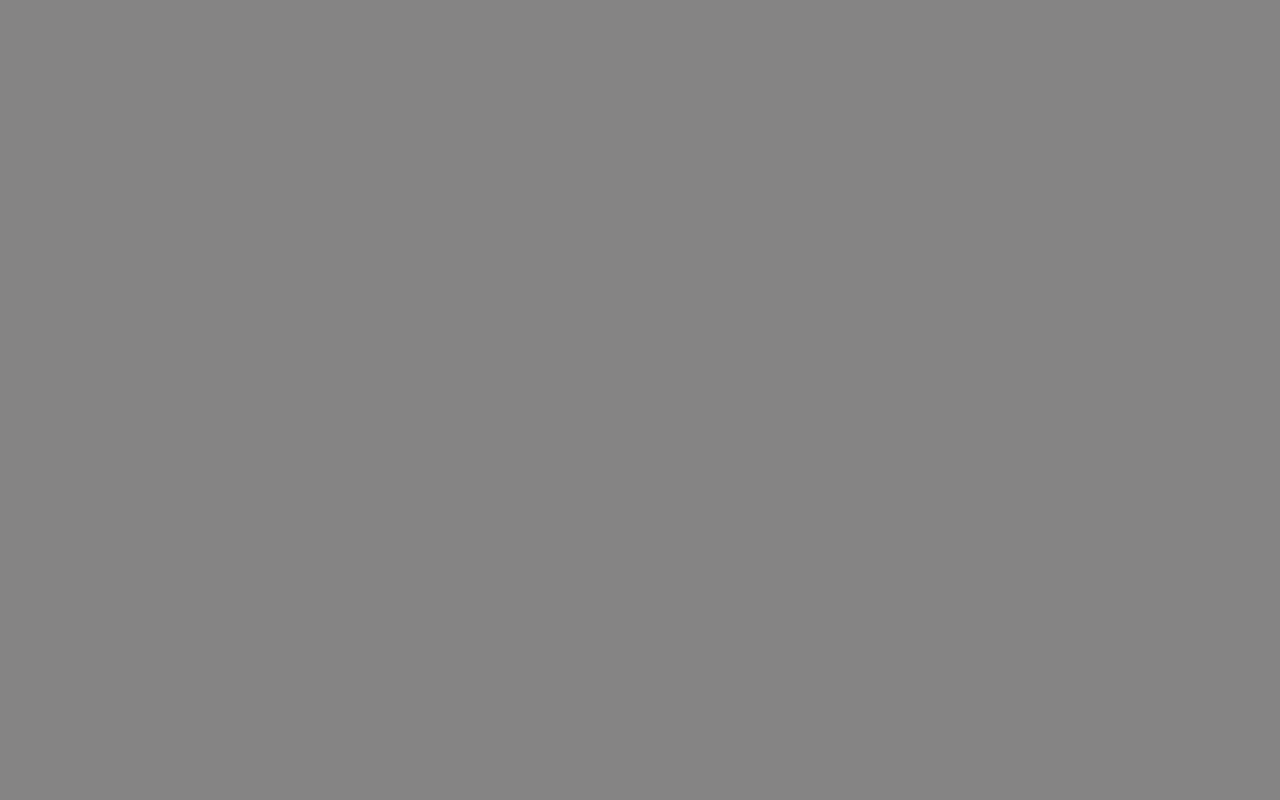
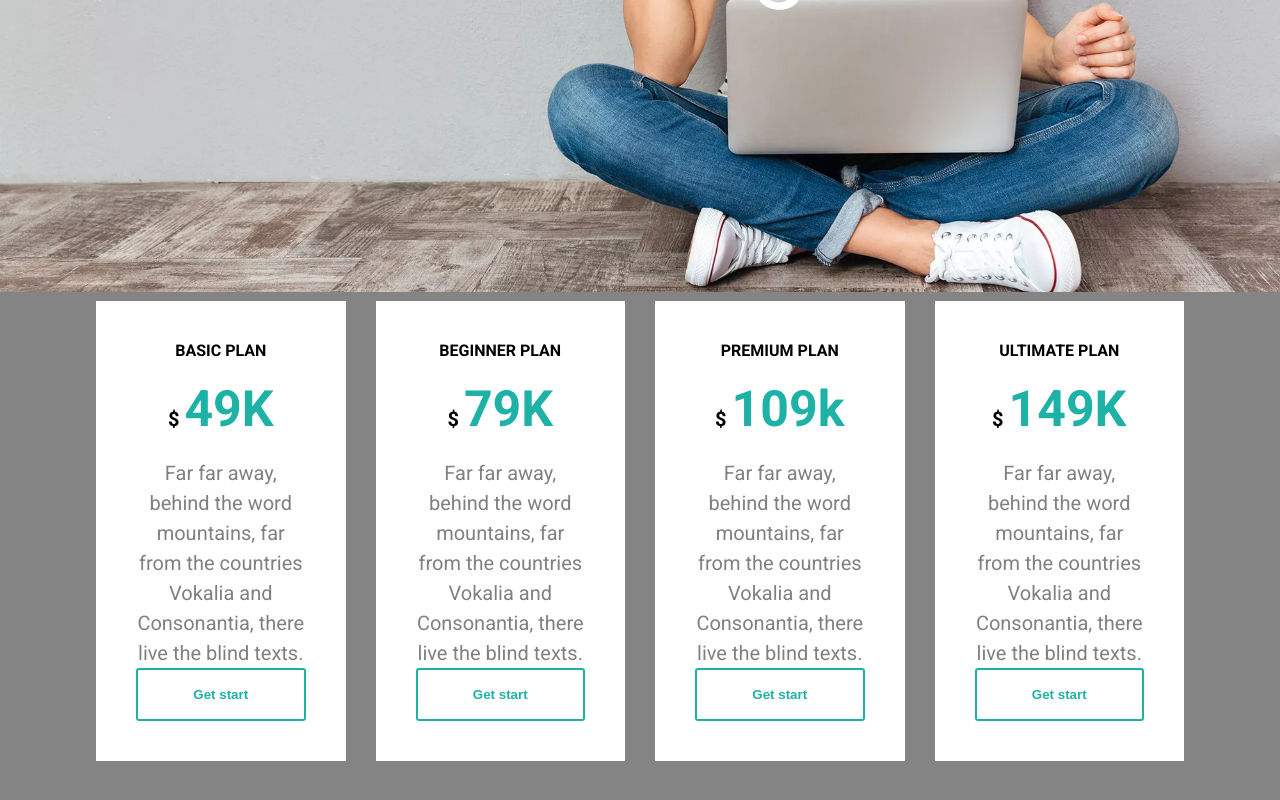
Before and after one commit to khoji-7/online-courses, a React (Vite) app: page /price in a window 1280 px wide. Shown: the part 508-1308 px from the top of the page. Before the commit the page ends 800 px from the top, so only its background shows below. Built offline with nearby package versions, Linux system fonts and the light colour scheme.

Commit message:
price add

```diff
--- a/src/App.jsx
+++ b/src/App.jsx
@@ -8,6 +8,7 @@ import About from "./components/about/About";
 import CourseHome from "./components/allCourse/CourseHome";
 import Team from "./components/Team/Team";
 import Test from "./components/home/testimonal/Test";
+import Price from "./components/pricing/Price";
 const App = () => {
     return (
         <>
@@ -19,7 +20,7 @@ const App = () => {
                     <Route path="/course" exact component={CourseHome} />
                     <Route path="/team" exact component={Team} />
                     <Route path="/test" exact component={Test} />
-
+                    <Route path="/price" exact component={Price} />
 
                 </Switch>
             </Router>
--- a/src/components/common/heading/header.jsx
+++ b/src/components/common/heading/header.jsx
@@ -27,7 +27,7 @@ const Header = () => {
                             <Link to="/team">Team</Link>
                         </li>
                         <li>
-                            <Link to="/pricing">Pricing</Link>
+                            <Link to="/price">Pricing</Link>
                         </li>
                         <li>
                             <Link to="/journal">Journal</Link>
--- a/src/components/home/Home.jsx
+++ b/src/components/home/Home.jsx
@@ -3,6 +3,7 @@ import Hero from './hero/Hero'
 import AboutCard from '../about/AboutCard'
 import HAbout from './hero/HAbout'
 import Test from './testimonal/Test'
+import Price from '../pricing/Price'
 
 const Home = () => {
   return (
@@ -11,6 +12,7 @@ const Home = () => {
       <AboutCard/>
       <HAbout/>
       <Test/>
+      <Price/>
     </div>
   )
 }
--- /dev/null
+++ b/src/components/pricing/Price.jsx
@@ -0,0 +1,19 @@
+import React from 'react'
+import Back from '../common/back/Back'
+import PriceCard from './PriceCard'
+import "./price.css"
+
+const Price = () => {
+  return (
+    <>
+        <Back title="Choose The Right Plan"/>
+        <section className='price padding'>
+            <div className='container grid'>
+                <PriceCard/>
+            </div>
+        </section>
+    </>
+  )
+}
+
+export default Price
--- /dev/null
+++ b/src/components/pricing/PriceCard.jsx
@@ -0,0 +1,28 @@
+import React from 'react'
+import { price } from '../../dummydata'
+
+const PriceCard = () => {
+  return (
+    <>
+        {price.map((val)=>(
+            <div className='items shadow'>
+                <h4>
+                    {val.name}
+                </h4>
+                <h1>
+                    <span>{"$"}</span>
+                    {val.price}
+                </h1>
+                <p>
+                    {val.desc}
+                </p>
+                <button className='outline-btn'>
+                    Get start
+                </button>
+            </div>
+        ))}
+    </>
+  )
+}
+
+export default PriceCard
--- /dev/null
+++ b/src/components/pricing/price.css
@@ -0,0 +1,18 @@
+.price .items{
+    padding: 40px;
+    text-align: center;
+}
+.price h1{
+    font-size: 50px;
+    margin: 20px 0;
+    color: #1eb2a6;
+}
+.price h1 span{
+    font-size: 20px;
+    margin-right: 5px;
+    color: #000;
+}
+.price p{
+    font-size: 20px;
+    color: gray;
+}
```
Also changed, not shown: src/components/pricing/Faq.jsx (added).
